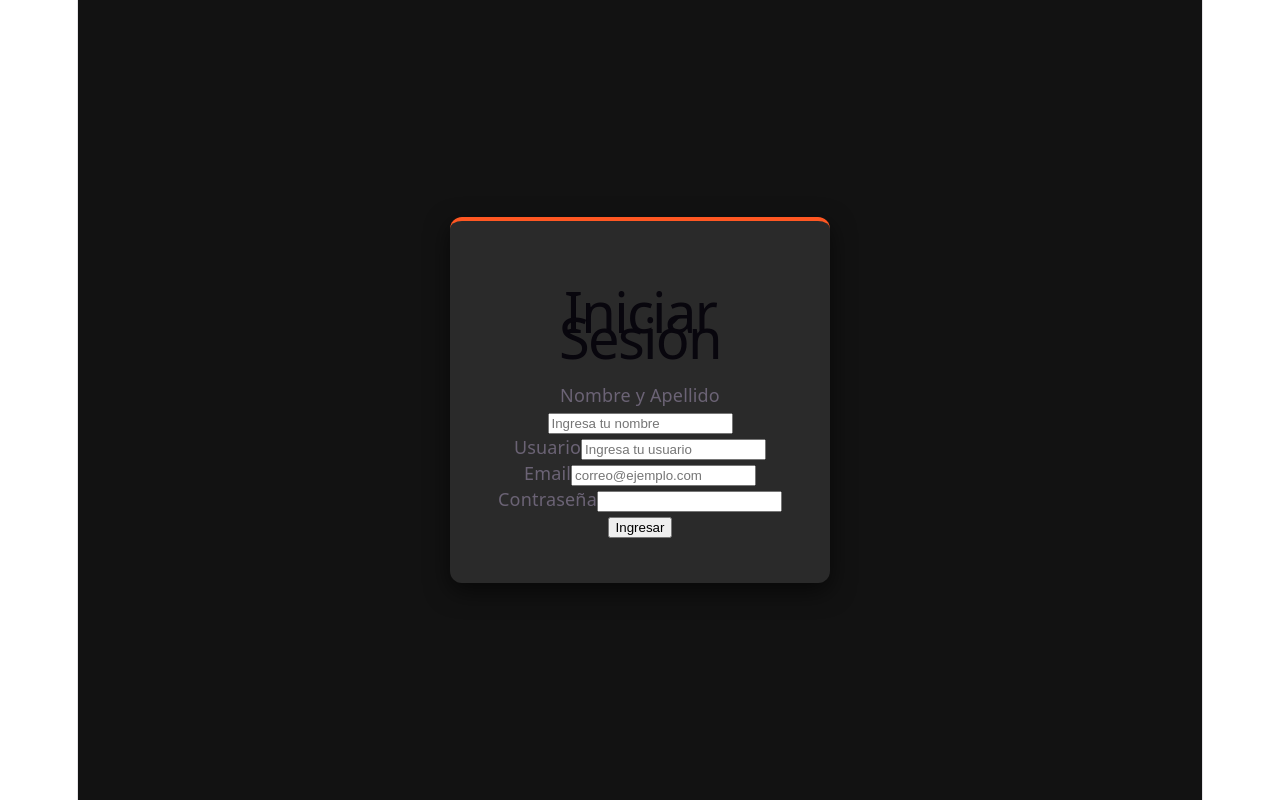
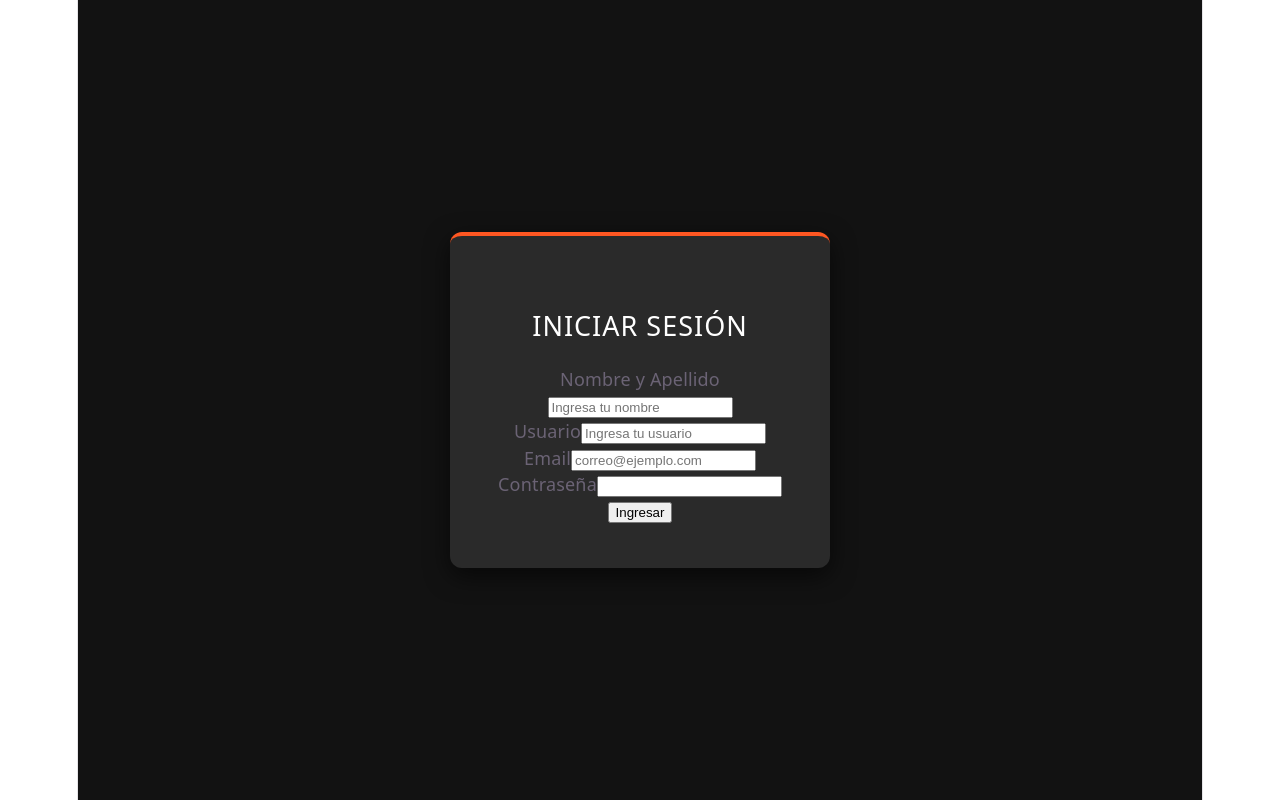
Before and after one commit to mateobaudracco22/ImpactoFitness, a React (Vite) app: page / in a window 1280 px wide. Built offline with nearby package versions, Linux system fonts and the light colour scheme.

Commit message:
Ajustando tamaños de palabras

```diff
--- a/src/estilos/login.css
+++ b/src/estilos/login.css
@@ -15,3 +15,12 @@
     max-width: 380px;
     border-top: 4px solid #FF5722;
 }
+
+.titulo-login {
+    text-align: center;
+    color: #FFFFFF;
+    margin-bottom: 1.5rem;
+    font-size: 1.5rem;
+    text-transform: uppercase;
+    letter-spacing: 1px;
+}
```
